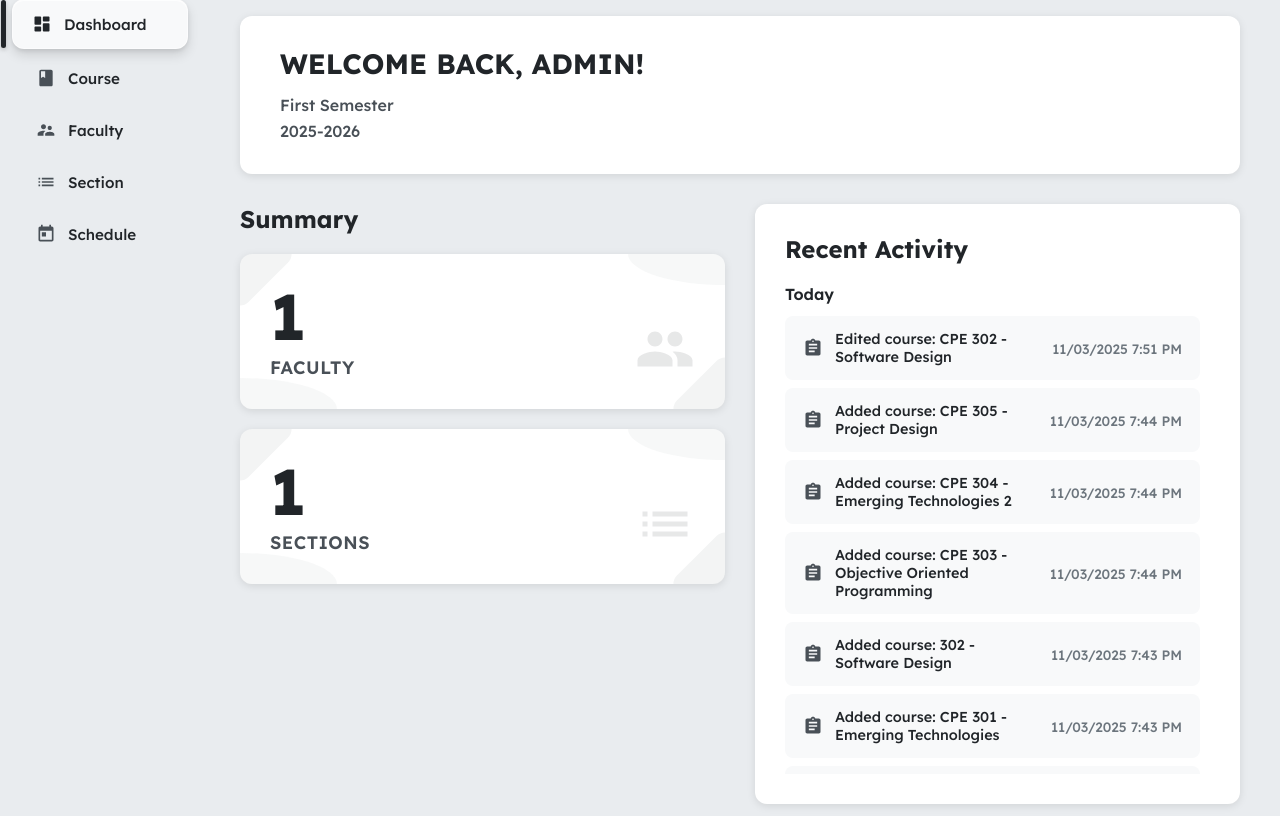
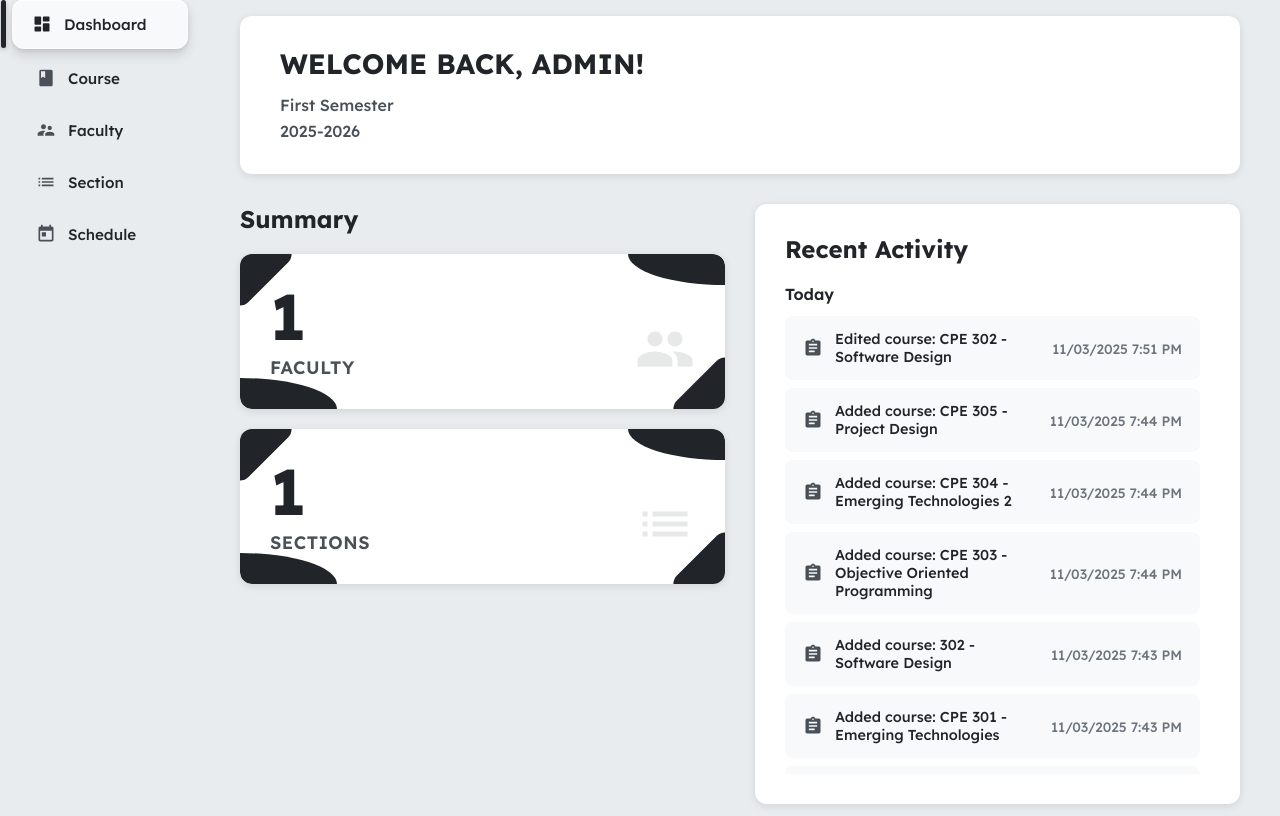
Before and after one commit to Summer077/Auto-Scheduling, a Django app: page /admin/dashboard/ in a window 1280 px wide. Shown: the part 94-910 px from the top of the page. Run offline with Django 5.2, Linux system fonts and the light colour scheme; a user stored in the database is signed in; data comes from the database, SQL or seed files in the repository; both versions use the stored data as it was after the commit.

Commit message:
Update latest changes before syncing main

```diff
--- a/hello/static/hello/css/dashboard.css
+++ b/hello/static/hello/css/dashboard.css
@@ -252,7 +252,7 @@ body {
     display: flex;
     align-items: center;
     justify-content: center;
-    background-color: rgba(173, 181, 189, 0.1);
+    background-color: #212529;
     transition: all 0.5s ease;
     z-index: 1;
 }
@@ -538,7 +538,6 @@ body {
     height: 80px;
     border-radius: 12px;
     background: #212529;
-    opacity: 0.05;
     z-index: 2;
     transition: opacity 0.3s ease;
 }
```
Also changed, not shown: db.sqlite3.
